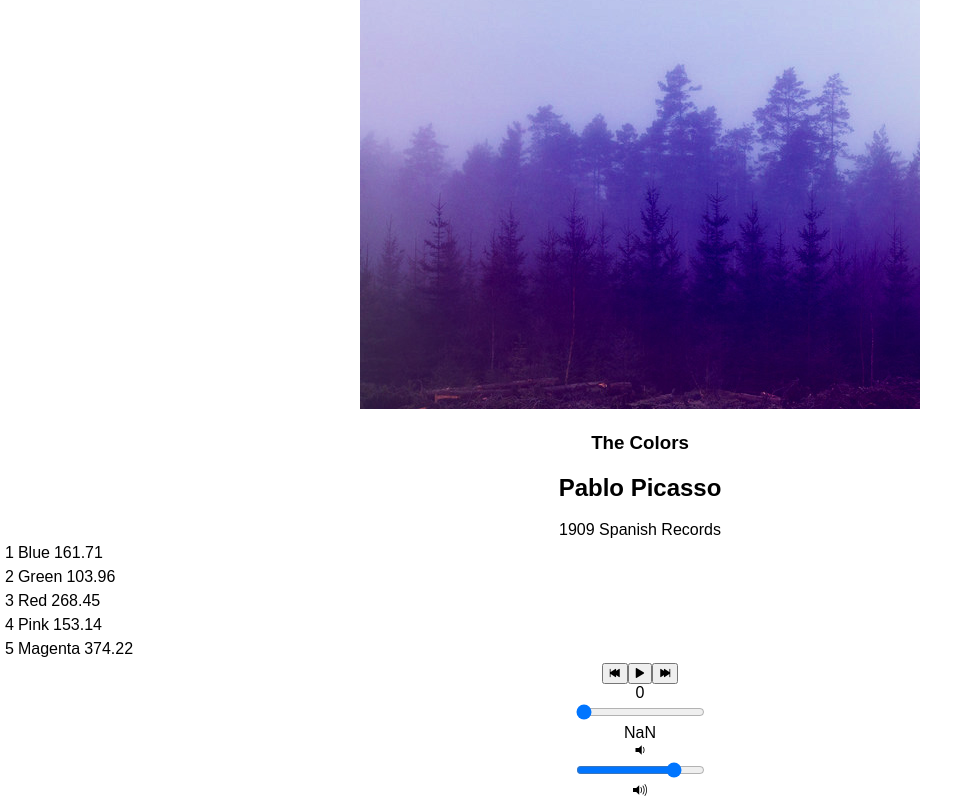
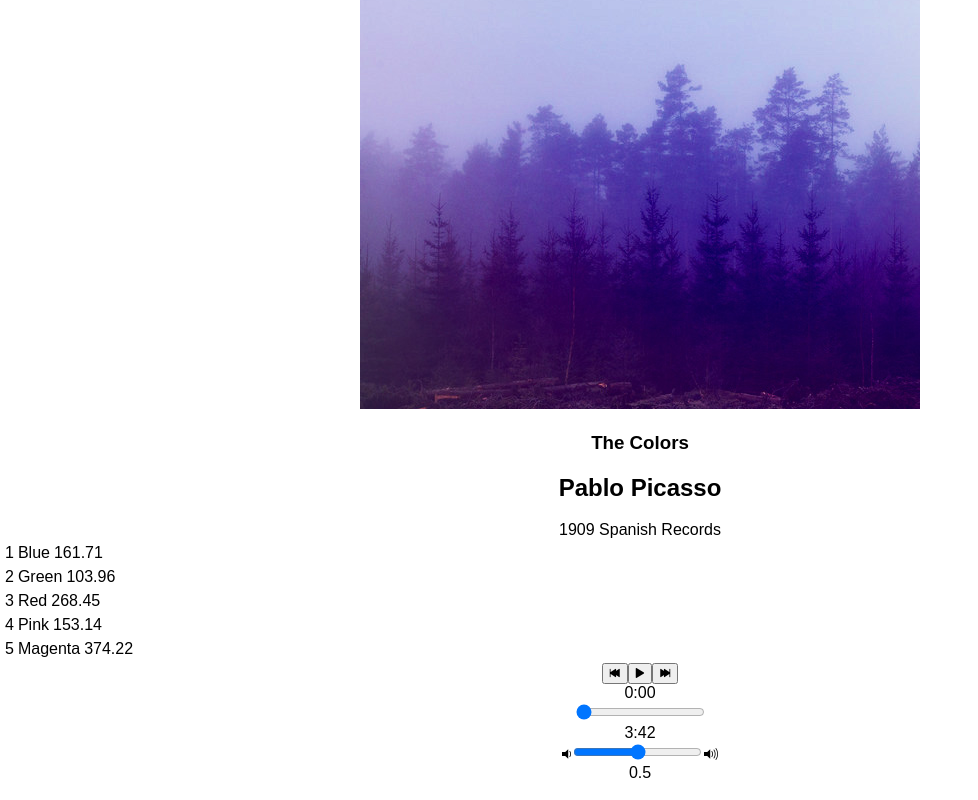
Before and after one commit to louyang367/bloc-jams-react, a React (Create React App) app: page /album/the-colors in a window 1280 px wide. Shown: the part 267-1067 px from the top of the page, without its empty margins (0-978 px from the left). Built offline with nearby package versions, Linux system fonts and the light colour scheme.

Commit message:
Added volume slider, formatted time display

```diff
--- a/src/components/Album.js
+++ b/src/components/Album.js
@@ -3,7 +3,7 @@ import albumData from './../data/albums';
 import PlayerBar from './PlayerBar';
 
 class Album extends Component {
-  constructor(props) {
+    constructor(props) {
     super(props);
 
     const album = albumData.find( album => {
@@ -13,8 +13,9 @@ class Album extends Component {
     this.state = {
       album: album,
       currentSong: album.songs[0],
-      currentTime: 0,
-      duration: album.songs[0].duration,
+      currentTime: '0:00',
+      duration: this.formatTime(album.songs[0].duration),
+      currentVolume: .5,
       isPlaying: false
     };
 
@@ -25,11 +26,11 @@ class Album extends Component {
   componentDidMount() {
     this.eventListeners = {
       timeupdate: e => {
-        this.setState({ currentTime: this.audioElement.currentTime });
+        this.setState({ currentTime: this.formatTime(this.audioElement.currentTime) });
       },
       durationchange: e => {
-        this.setState({ duration: this.audioElement.duration });
-      }
+        this.setState({ duration: this.formatTime(this.audioElement.duration) });
+      },
     };
     this.audioElement.addEventListener('timeupdate', this.eventListeners.timeupdate);
     this.audioElement.addEventListener('durationchange', this.eventListeners.durationchange);
@@ -85,7 +86,23 @@ class Album extends Component {
   handleTimeChange(e) {
     const newTime = this.audioElement.duration * e.target.value;
     this.audioElement.currentTime = newTime;
-    this.setState({ currentTime: newTime });
+    this.setState({ currentTime: this.formatTime(newTime) });
+  }
+
+  handleVolumeChange(e) {
+    const newVol = e.target.value;
+    this.audioElement.volume = newVol;
+    this.setState({ currentVolume: newVol });
+  }
+
+  formatTime(seconds) {
+    if (isNaN(seconds)) return '-:--';
+    else {
+      const intSec = Math.round(seconds);
+      const min = Math.round(intSec/60);
+      const sec = intSec%60;
+      return `${min}:${sec}`;
+    }
   }
 
   render() {
@@ -121,12 +138,15 @@ class Album extends Component {
         <PlayerBar
            isPlaying={this.state.isPlaying}
            currentSong={this.state.currentSong}
-           currentTime={this.audioElement.currentTime}
-           duration={this.audioElement.duration}
+           currentTime={this.state.currentTime}
+           duration={this.state.duration}
+           timeSliderPos={this.audioElement.currentTime/this.audioElement.duration}
+           currentVolume={this.state.currentVolume}
            handleSongClick={() => this.handleSongClick(this.state.currentSong)}
            handlePrevClick={() => this.handlePrevClick()}
            handleNextClick={() => this.handleNextClick()}
            handleTimeChange={(e) => this.handleTimeChange(e)}
+           handleVolumeChange={(e) => this.handleVolumeChange(e)}
          />
        </section>
     );
--- a/src/components/PlayerBar.js
+++ b/src/components/PlayerBar.js
@@ -20,7 +20,7 @@ import React, { Component } from 'react';
         <input
           type="range"
           className="seek-bar"
-          value={(this.props.currentTime / this.props.duration) || 0}
+          value={this.props.timeSliderPos || 0}
           max="1"
           min="0"
           step="0.01"
@@ -29,9 +29,18 @@ import React, { Component } from 'react';
         <div className="total-time">{this.props.duration}</div>
       </section>
       <section id="volume-control">
-        <div className="icon ion-volume-low"></div>
-        <input type="range" className="seek-bar" value="80" />
-        <div className="icon ion-volume-high"></div>
+        <span className="icon ion-volume-low"></span>
+        <input
+          type="range"
+          className="volume-bar"
+          value={(this.props.currentVolume) || 0.5}
+          max="1"
+          min="0"
+          step="0.01"
+          onChange={this.props.handleVolumeChange}
+        />
+        <span className="icon ion-volume-high"></span>
+        <div>{this.props.currentVolume}</div>
       </section>
     </section>
     );
```
